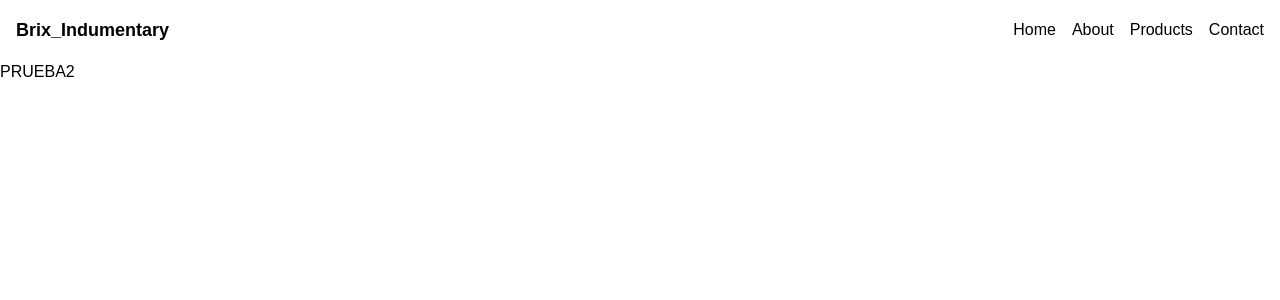
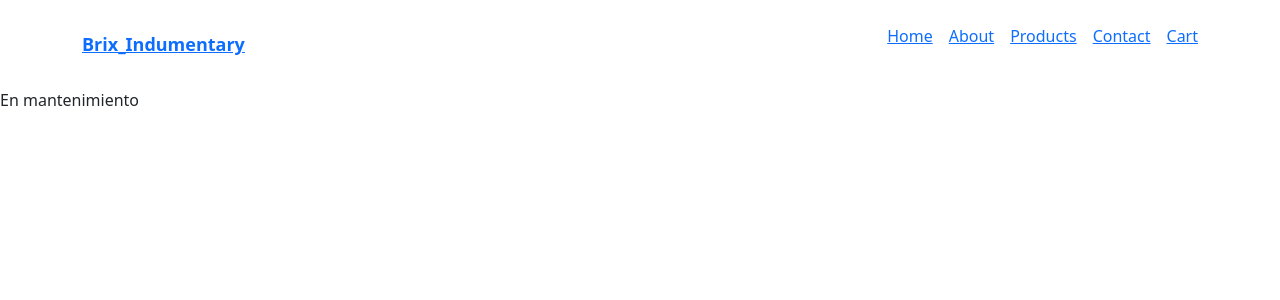
Before and after one commit to exequielreyes/ecommerce-bri, a Next.js app: page /about in a window 1280 px wide. Shown: the top 300 px of the page. Built offline with nearby package versions, Linux system fonts and the light colour scheme.

Commit message:
Se agrego botones

```diff
--- a/src/app/about/page.js
+++ b/src/app/about/page.js
@@ -2,6 +2,6 @@
 
 export default function About() {
   return (
-    <div>PRUEBA2</div>
+    <div>En mantenimiento</div>
   )
 }
--- a/src/app/components/NavBar.js
+++ b/src/app/components/NavBar.js
@@ -1,6 +1,7 @@
 "use client"
 import Link from "next/link";
 import { useState } from "react";
+import 'bootstrap/dist/css/bootstrap.min.css'
 
 function NavBar() {
 
@@ -60,6 +61,9 @@ const toggleMenu = () => {
           <li className="text-black">
             <Link href="/contact">Contact</Link>
           </li>
+          <li className="text-black">
+            <Link href="/shoppingcart">Cart</Link>
+          </li>
         </ul>
         </div>
 
--- a/src/app/components/PostCard.js
+++ b/src/app/components/PostCard.js
@@ -5,7 +5,7 @@ import Image from 'next/image';
 function PostCard({product}) {
   return (
 
-
+//Abajo agregue un boton (eze)
     <Link href={`/products/${product.id}`}>
     <div className="max-w-sm rounded overflow-hidden shadow-lg m-4 bg-white">
       <Image className="w-full" src={product.image} alt={product.title} width={200} height={100} layout="responsive" />
@@ -13,8 +13,9 @@ function PostCard({product}) {
         <div className="font-bold text-xl mb-2">{product.title}</div>
         <p className="text-gray-700 text-base line-clamp-3">{product.description}</p>
       </div>
-      <div className="px-6 pt-4 pb-2">
+      <div className="flex items-center justify-between px-6 pt-4 pb-2">
         <span className="text-gray-900 font-bold">${product.price}</span>
+        <button class="btn btn-primary">View product</button>
       </div>
     </div>
     </Link>
--- a/src/app/layout.js
+++ b/src/app/layout.js
@@ -2,6 +2,7 @@
 import "./globals.css";
 import NavBar from "./components/NavBar";
 import localFont from 'next/font/local';
+import Head from "next/head";
 
 // const inter = Inter({ subsets: ["latin"] });
 
@@ -27,7 +28,6 @@ const neueHaasGrotesk = localFont({
 export default function RootLayout({ children }) {
   return (
     <html lang="es">
-
       <body className={neueHaasGrotesk.variable}>
         <NavBar />
 
--- a/src/app/products/[idproduct]/page.js
+++ b/src/app/products/[idproduct]/page.js
@@ -17,8 +17,9 @@ async function Page({params}) {
         <div className="font-bold text-xl mb-2">{post.title}</div>
         <p className="text-gray-700 text-base line-clamp-3">{post.description}</p>
       </div>
-      <div className="px-6 pt-4 pb-2">
+      <div className="flex items-center justify-between px-6 pt-4 pb-2">
         <span className="text-gray-900 font-bold">${post.price}</span>
+        <button class="btn btn-primary">Add to cart</button>
       </div>
     </div>
   )
```
Also changed, not shown: package.json (+6 -5 lines), 1 other file (tests, documents, lock files or other folders).
